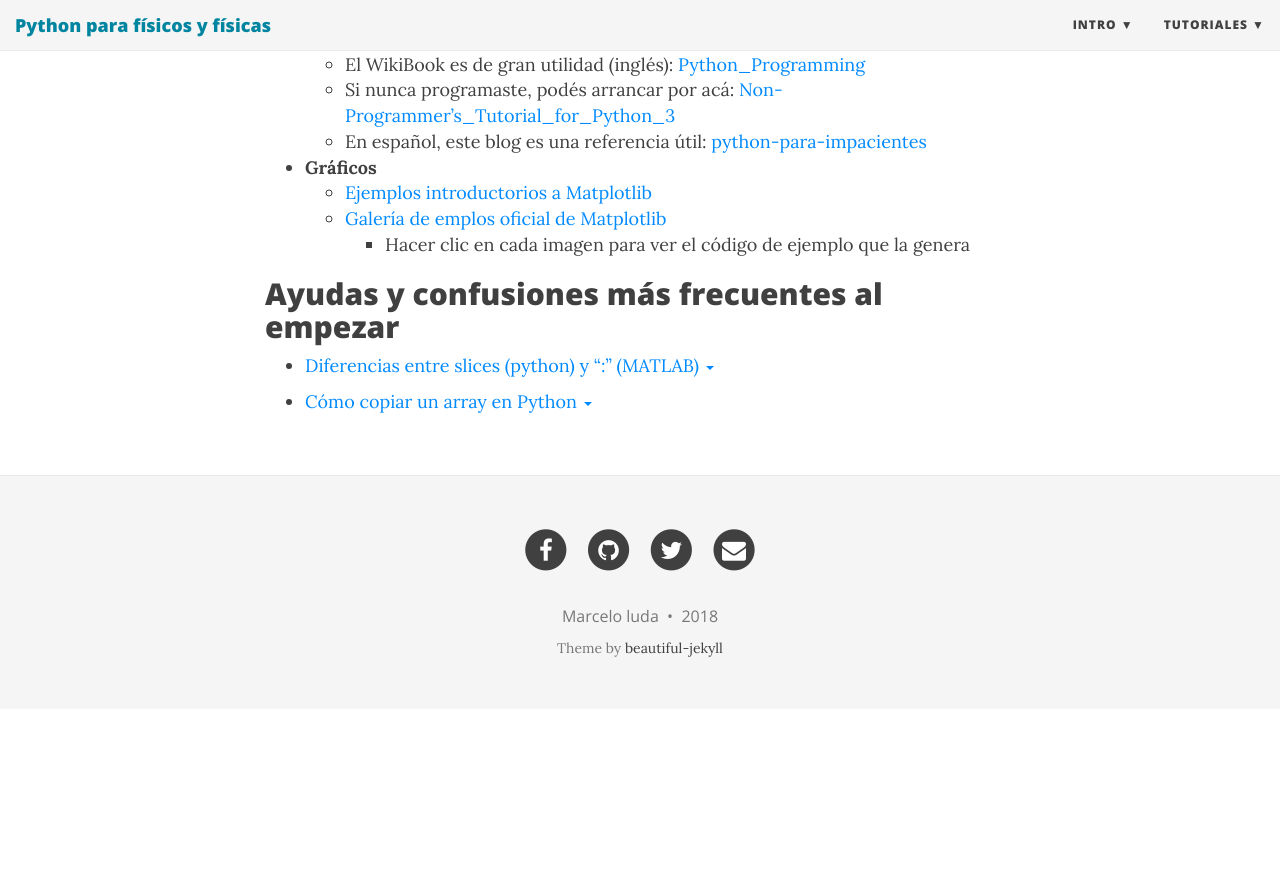
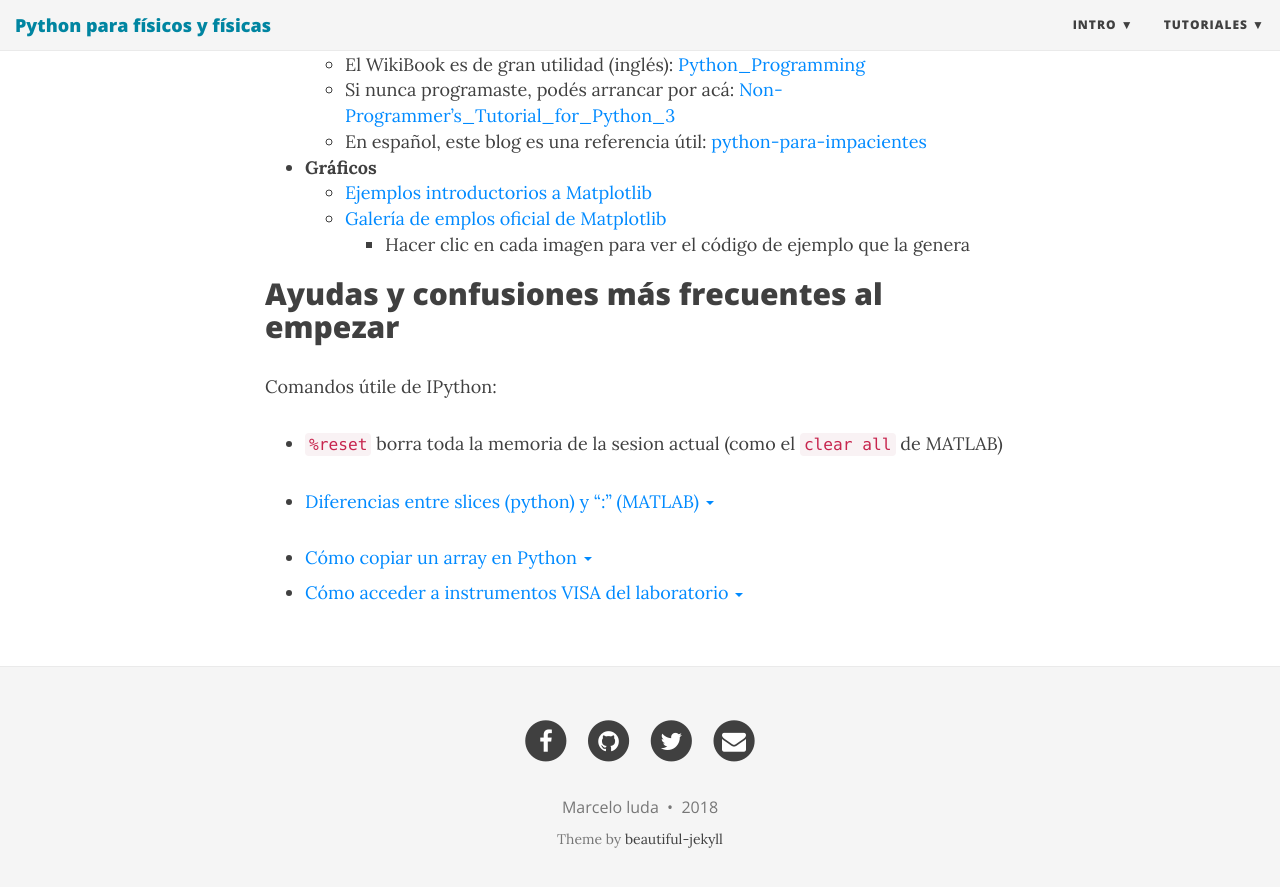
Before and after one commit to marceluda/python-para-fisicos, a Jekyll site: the page built from intro/de-matlab-a-python.md, in a window 1280 px wide and 900 px high, scrolled down 4254 px. Shown: the top 887 px of the window. Built offline with Jekyll 4.4.1, drawn with Linux system fonts in a browser that asks for light colours; nearby versions of some CDN libraries; before the commit the page ends 4963 px from its top, so only the background shows below that.

Commit message:
+ matlab

````diff
--- a/intro/de-matlab-a-python.md
+++ b/intro/de-matlab-a-python.md
@@ -195,10 +195,27 @@
 
 ## Ayudas y confusiones más frecuentes al empezar
 
+Comandos útile de IPython:
+  - `%reset` borra toda la memoria de la sesion actual (como el `clear all` de MATLAB)
+
+
   - <a data-toggle="collapse" href="#ayudas_slices" aria-expanded="false" aria-controls="ayudas_slices">Diferencias entre slices (python) y ":" (MATLAB)  <span class="caret"></span></a>
 
 <div id="ayudas_slices" class="collapse" markdown="1" style="padding: 10px; border: 1px solid gray; border-radius: 5px;">
-Completar
+
+En MATLAB la expresión `1:3:10` es en sí mismo un array que comienza en uno y va en pasos de a 3 hasta 10. Es equivalente
+a un vector `[1, 4, 7, 10]`. O la expresión `3:6` es equivalente a `[3,4,5,6]`.
+
+Además, si uno tiene un vector cualqueira y quiere obtener los elementos de las posiciones 3, 4, 5 y 6, puede hacer:
+
+```matlab
+vec = [1 4 7 3 5 8 4 3 8 9 5 3 4 6 2]
+vec(3:6)
+```
+> ```ans =
+
+     7     3     5     8```
+
 </div>
 
   - <a data-toggle="collapse" href="#ayudas_copy" aria-expanded="false" aria-controls="ayudas_copy">Cómo copiar un array en Python <span class="caret"></span></a>
@@ -206,3 +223,12 @@
 <div id="ayudas_copy" class="collapse" markdown="1" style="padding: 10px; border: 1px solid gray; border-radius: 5px;">
 Completar
 </div>
+
+- <a data-toggle="collapse" href="#ayudas_copy" aria-expanded="false" aria-controls="ayudas_copy">Cómo acceder a instrumentos VISA del laboratorio <span class="caret"></span></a>
+
+<div id="ayudas_copy" class="collapse" markdown="1" style="padding: 10px; border: 1px solid gray; border-radius: 5px;">
+Por ahora vamos a referenciar el GitHub de Hernán Grecco, que tiene ejemplos aramados para varios instrumentos:
+
+[hgrecco/labosdf](https://github.com/hgrecco/labosdf/tree/master/software/python/instrumentos)
+
+</div>
````
